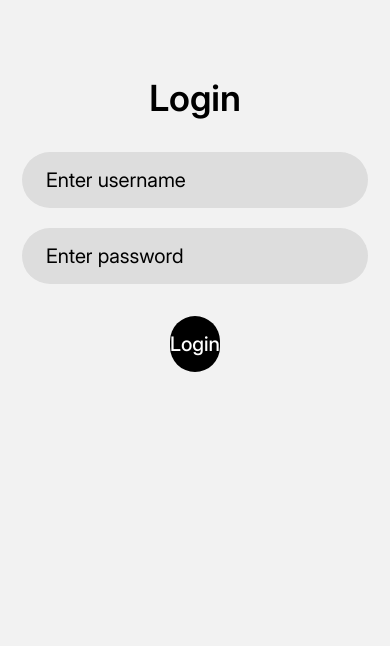
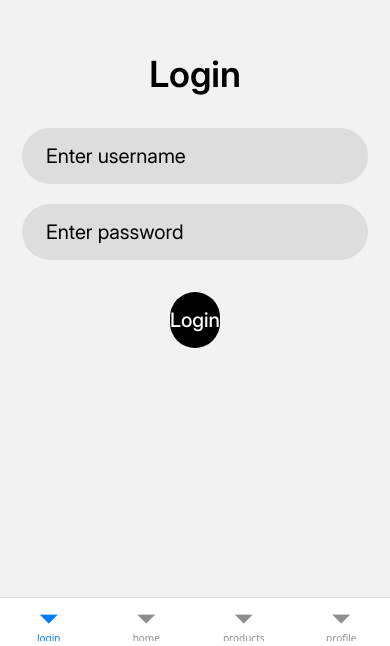
Before and after one commit to MubashirLabar/uber-eat, a React Native app: screen / in a window 390 px wide. Shown: the part 198-844 px from the top of the page. Built offline with nearby package versions, Linux system fonts and the light colour scheme.

Commit message:
tab navigation

```diff
--- a/App.js
+++ b/App.js
@@ -2,10 +2,12 @@
 import { useFonts } from "expo-font";
 import { NavigationContainer } from "@react-navigation/native";
 import { createStackNavigator } from "@react-navigation/stack";
+import { createBottomTabNavigator } from "@react-navigation/bottom-tabs";
 import LoginScreen from "./screens/Login";
 import HomeScreen from "./screens/Home";
 
 const Stack = createStackNavigator();
+const Tab = createBottomTabNavigator();
 
 const App = () => {
   console.log("App Screen");
@@ -25,15 +27,31 @@
   return (
     <View style={style.app}>
       <NavigationContainer>
-        <Stack.Navigator
-          screenOptions={
-            {
-              // headerShown: false,
-            }
-          }
-        >
+        <Tab.Navigator screenOptions={{ headerShown: false }}>
+          <Tab.Screen
+            name="login"
+            component={LoginScreen}
+            // options={{
+            //   tabBarLabel: "Login",
+            //   tabBarIcon: () => <Icon name="home" color={color} size={size} />,
+            // }}
+          />
+          <Tab.Screen name="home" component={HomeScreen} />
+          <Tab.Screen name="products" component={HomeScreen} />
+          <Tab.Screen name="profile" component={HomeScreen} />
+        </Tab.Navigator>
+      </NavigationContainer>
+    </View>
+  );
+
+  return (
+    <View style={style.app}>
+      <NavigationContainer>
+        <Stack.Navigator screenOptions={{ headerShown: false }}>
           <Stack.Screen
-            options={{ title: "Login", headerShown: false }}
+            options={{
+              headerShown: false,
+            }}
             name="login"
             component={LoginScreen}
           />
--- a/package.json
+++ b/package.json
@@ -9,6 +9,7 @@
     "web": "expo start --web"
   },
   "dependencies": {
+    "@react-navigation/bottom-tabs": "^7.2.0",
     "@react-navigation/native": "^7.0.13",
     "@react-navigation/stack": "^7.0.18",
     "expo": "~51.0.36",
```
Also changed, not shown: 1 other file (tests, documents, lock files or other folders).
